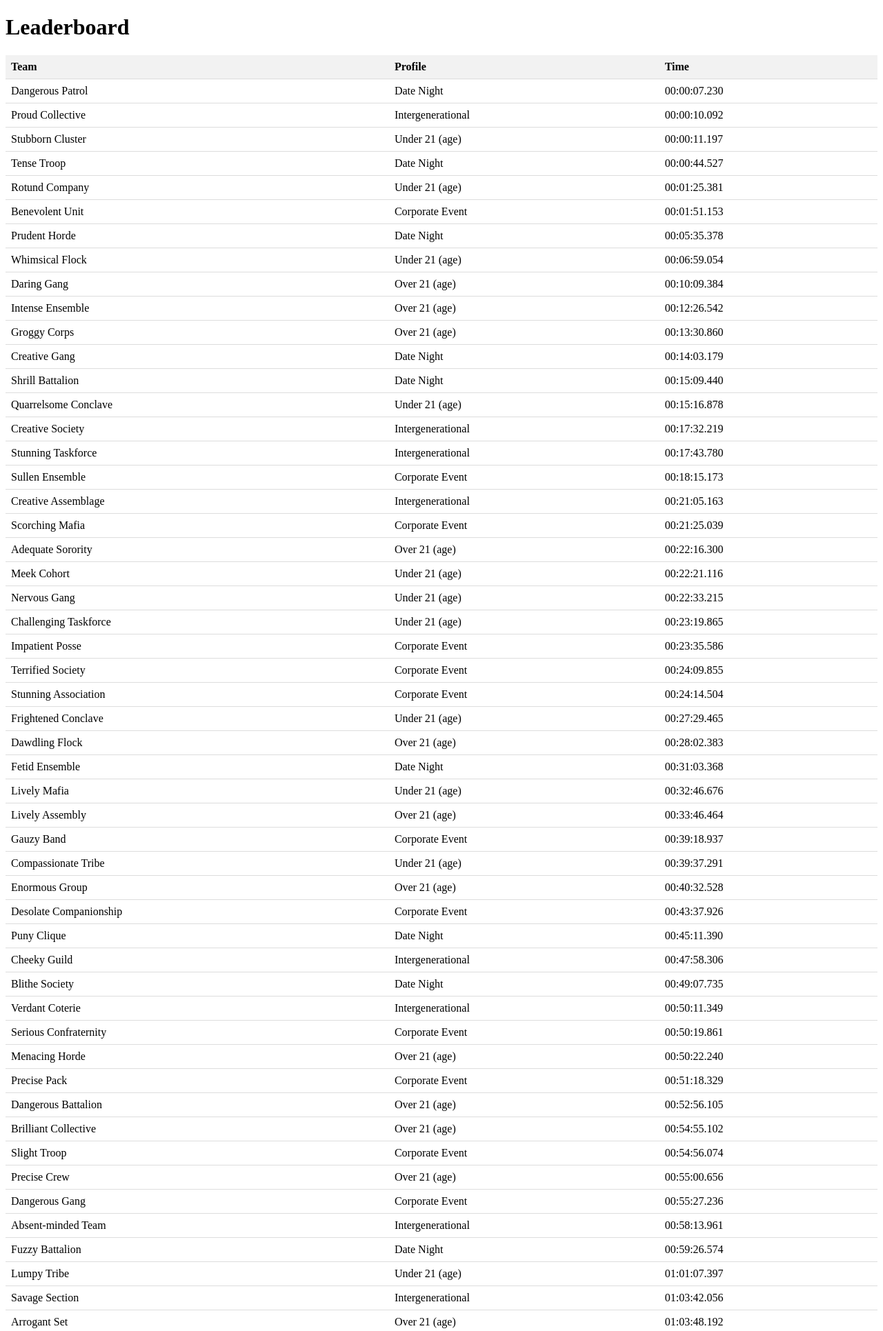
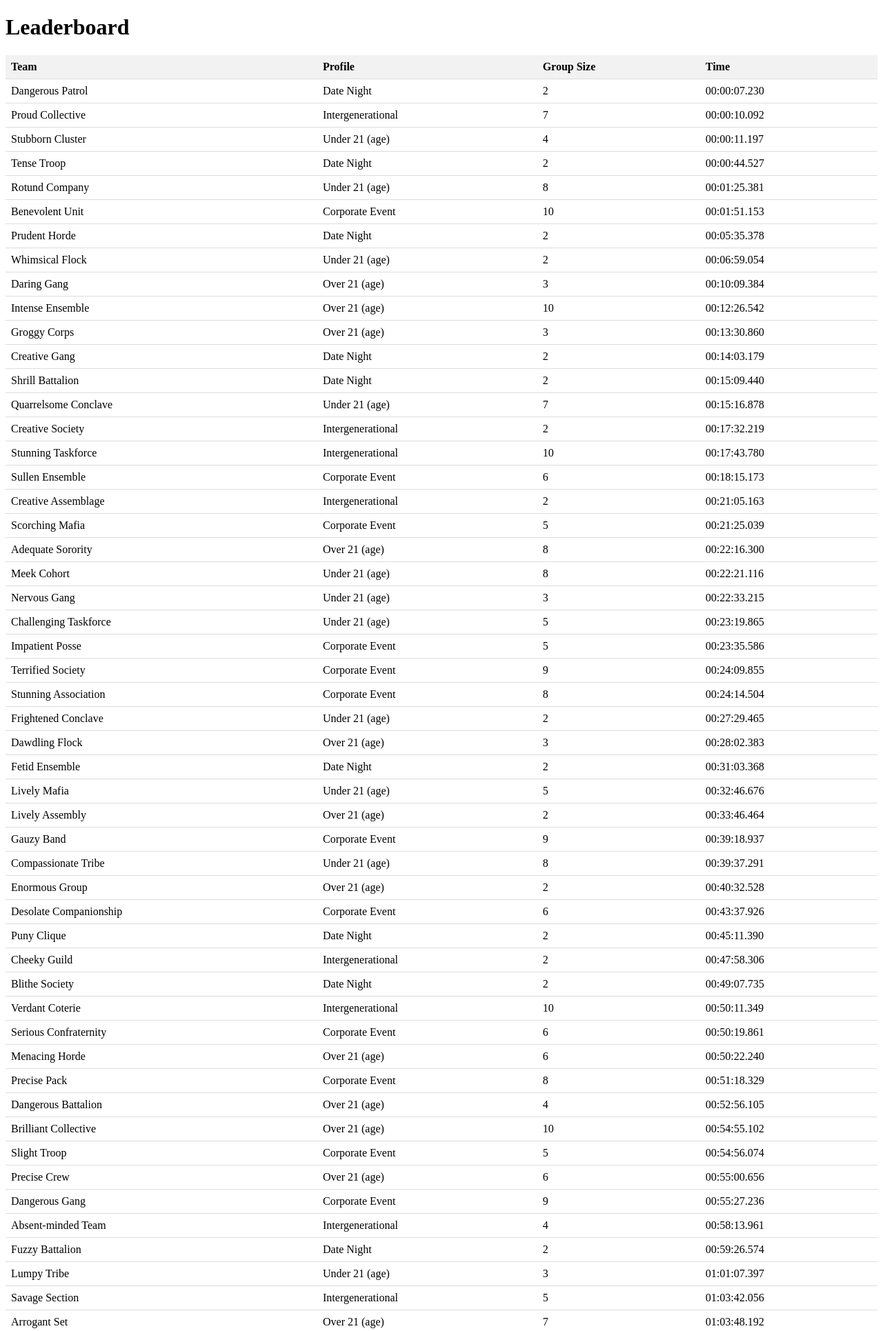
Before and after one commit to JoshWhiteside7/Uni-Code, a Flask app: page / in a window 1280 px wide. Shown: the top 1930 px of the page at 69% size. Run offline with Flask 3, Linux system fonts and the light colour scheme.

Commit message:
group size

```diff
--- a/Templates/leaderboard.html
+++ b/Templates/leaderboard.html
@@ -26,6 +26,7 @@
             <tr>
                 <th>Team</th>
                 <th>Profile</th>
+                <th>Group Size</th>
                 <th>Time</th>
             </tr>
         </thead>
@@ -35,6 +36,7 @@
                 <td>{{ entry[0] }}</td>
                 <td>{{ entry[1] }}</td>
                 <td>{{ entry[2] }}</td>
+                <td>{{ entry[3] }}</td>
             </tr>
             {% endfor %}
         </tbody>
--- a/app.py
+++ b/app.py
@@ -1,5 +1,16 @@
 from flask import Flask, render_template
+import random
 app = Flask(__name__)
+
+def get_group_number(profile):
+    if profile == "Date Night":
+        return 2
+    elif profile == "Corporate Event":
+        return random.randint(5, 10)
+    elif profile == "Over 21 (age)" or profile == "Under 21 (age)" or profile == "Intergenerational":
+        return random.randint(2, 10)
+    else:
+        return 0  # Default case if the profile doesn't match any specific group number logic
 
 @app.route('/')
 def leaderboard():
@@ -8,7 +19,8 @@ def leaderboard():
         next(f)  # Skip the header line
         for line in f:
             group_name, profile, time = line.strip().split('\t')
-            leaderboard.append((group_name, profile, time))
+            group_number = get_group_number(profile)
+            leaderboard.append((group_name, profile, group_number, time))
     return render_template('leaderboard.html', leaderboard=leaderboard)
 
 if __name__ == '__main__':
```
